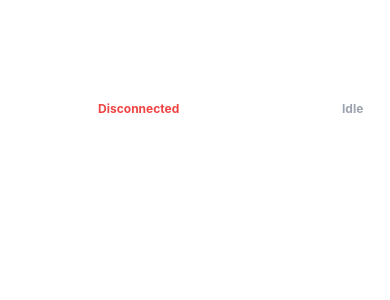
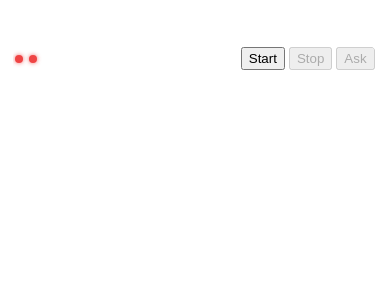
Before and after one commit to SharkFishDeveloper/cracked-interview, a React (Vite) app in the folder frontend/: page / in a window 390 px wide. Shown: the top 300 px of the page. Built offline with nearby package versions, Linux system fonts and the light colour scheme.

Commit message:
added resize

```diff
--- a/frontend/src/ui/App.jsx
+++ b/frontend/src/ui/App.jsx
@@ -1,5 +1,4 @@
 import { useState, useEffect, useRef } from "react";
-
 
 const WS_URL = "ws://localhost:8080/ui";
 
@@ -14,6 +13,7 @@ export default function App() {
   const wsRef = useRef(null);
   const audioTimer = useRef(null);
 
+  // ------------------- WebSocket -------------------
   const connectWebSocket = () => {
     if (wsRef.current && wsRef.current.readyState === WebSocket.OPEN) return;
     const ws = new WebSocket(WS_URL);
@@ -30,13 +30,12 @@ export default function App() {
       setConnected(false);
       setIsReceivingAudio(false);
     };
-
     ws.onerror = () => setConnected(false);
 
-    ws.onmessage = (event) => {
+    ws.onmessage = (ev) => {
       let msg;
       try {
-        msg = JSON.parse(event.data);
+        msg = JSON.parse(ev.data);
       } catch {
         return;
       }
@@ -46,9 +45,9 @@ export default function App() {
         if (msg.isPartial) {
           setPartialTranscript(text);
         } else {
-          setFinalTranscript((prev) => {
-            const newText = (prev + " " + text).trim();
-            const words = newText.split(/\s+/);
+          setFinalTranscript((p) => {
+            const combined = (p + " " + text).trim();
+            const words = combined.split(/\s+/);
             return words.slice(-150).join(" ");
           });
           setPartialTranscript("");
@@ -62,27 +61,25 @@ export default function App() {
       }
 
       if (msg.type === "ai_answer") {
-        setAiResponse(msg.text || "⚠️ No AI response received.");
+        setAiResponse(msg.text || "⚠️ No response");
       }
     };
   };
 
   const disconnectWebSocket = () => {
-    if (wsRef.current) {
-      wsRef.current.close();
+    wsRef.current?.close();
     wsRef.current = null;
-    }
     setConnected(false);
     setIsReceivingAudio(false);
   };
 
   const askAI = () => {
     if (!wsRef.current || wsRef.current.readyState !== WebSocket.OPEN) {
-      alert("WebSocket not connected yet!");
+      alert("WS not connected");
       return;
     }
-    const fullText = (finalTranscript + " " + partialTranscript).trim();
-    wsRef.current.send(JSON.stringify({ type: "ask_ai", text: fullText }));
+    const full = `${finalTranscript} ${partialTranscript}`.trim();
+    wsRef.current.send(JSON.stringify({ type: "ask_ai", text: full }));
     setAiResponse("🤔 Thinking...");
   };
 
@@ -90,193 +87,167 @@ export default function App() {
     scrollRef.current?.scrollTo(0, scrollRef.current.scrollHeight);
   }, [finalTranscript, partialTranscript]);
 
-  const statusColor = connected ? "#4ade80" : "#ef4444";
-  const audioColor = isReceivingAudio ? "#4ade80" : "#9ca3af";
+  // ------------------- Resize Logic -------------------
+  const resizing = useRef(false);
+  const startPos = useRef({ x: 0, y: 0 });
+  const startSize = useRef({ w: 0, h: 0 });
 
-  // ---- Resizing logic ----
-  const resizingRef = useRef(false);
-  const startPos = useRef({ x: 0, y: 0 });
-  const startSize = useRef({ width: 0, height: 0 });
+  const onResizeStart = (e) => {
+    e.preventDefault();
+    e.stopPropagation();
+    resizing.current = true;
 
-  const handleMouseDown = (e) => {
-    e.preventDefault();
-    resizingRef.current = true;
     startPos.current = { x: e.clientX, y: e.clientY };
-
-    // Get current window size
-    const { innerWidth, innerHeight } = window;
-    startSize.current = { width: innerWidth, height: innerHeight };
-
-    document.addEventListener("mousemove", handleMouseMove);
-    document.addEventListener("mouseup", handleMouseUp);
+    startSize.current = {
+      w: window.innerWidth,
+      h: window.innerHeight,
     };
 
-  const handleMouseMove = (e) => {
-    if (!resizingRef.current) return;
+    window.addEventListener("mousemove", onResizeMove);
+    window.addEventListener("mouseup", onResizeEnd);
+  };
+
+  const onResizeMove = (e) => {
+    if (!resizing.current) return;
+
     const dx = e.clientX - startPos.current.x;
     const dy = e.clientY - startPos.current.y;
 
-    const newWidth = Math.max(300, startSize.current.width + dx);
-    const newHeight = Math.max(200, startSize.current.height + dy);
+    const w = Math.max(360, startSize.current.w + dx);
+    const h = Math.max(220, startSize.current.h + dy);
 
-    // Use Electron remote API to resize the window dynamically
-    window.resizeTo(newWidth, newHeight);
+    if (window.electronAPI?.resizeWindow) {
+      window.electronAPI.resizeWindow(w, h);
+    } else {
+      window.resizeTo(w, h);
+    }
   };
 
-  const handleMouseUp = () => {
-    resizingRef.current = false;
-    document.removeEventListener("mousemove", handleMouseMove);
-    document.removeEventListener("mouseup", handleMouseUp);
+  const onResizeEnd = () => {
+    resizing.current = false;
+    window.removeEventListener("mousemove", onResizeMove);
+    window.removeEventListener("mouseup", onResizeEnd);
   };
 
+  // ------------------- UI -------------------
   return (
     <div
       style={{
-        fontFamily: "Inter, sans-serif",
+        position: "fixed",
+        inset: 0,                     // <-- FULL WINDOW ALWAYS
         background: "transparent",
         color: "white",
-        height: "100%",
-        width: "100%",
-        margin: 0,
-        padding: 0,
-        overflow: "hidden",
         display: "flex",
         flexDirection: "column",
         alignItems: "center",
-        justifyContent: "center",
+        overflow: "hidden",
+        paddingTop: 2,
+        padding:6,
         userSelect: "none",
-        position: "relative",
       }}
     >
-      {/* === Drag Pill === */}
+      {/* Drag pill */}
       <div
         style={{
           WebkitAppRegion: "drag",
-          width: "120px",
-          height: "20px",
-          background: "rgba(255,255,255,0.2)",
+          width: "50%",
+          height: 26,
+          borderRadius: 14,
           border: "2px solid white",
-          borderRadius: "20px",
-          marginBottom: "10px",
-          cursor: "move",
+          background: "rgba(255,255,255,0.12)",
+          marginBottom: 8,
+          display: "flex",
+          alignItems: "center",
+          justifyContent: "center",
         }}
-      ></div>
-
+      >
         <div
           style={{
-          width: "90%",
-          maxWidth: 900,
+            width: "80%",
+            height: 10,
+            borderRadius: 6,
+            background: "rgba(255,255,255,0.18)",
+          }}
+        />
+      </div>
+
+      {/* Main box */}
+      <div
+        style={{
+          width: "95%",
+          flex: 1,
           border: "1.5px solid white",
-          borderRadius: 10,
-          padding: "1rem",
-          background: "transparent",
+          borderRadius: 12,
+          padding: 2,
+          display: "flex",
+          flexDirection: "column",
+          overflowY: "auto",      // ✅ FIX RESPONSIVENESS
+          overflowX: "hidden",
           WebkitAppRegion: "no-drag",
         }}
       >
-        <h3 style={{ marginBottom: 6, textAlign: "center", fontSize: "1rem" }}>
-          Live Transcriber + AI Dashboard
-        </h3>
-
-        {/* Status bar */}
+        {/* Status + Buttons */}
         <div
         style={{
           display: "flex",
           justifyContent: "space-between",
-            fontSize: 12,
-            marginBottom: 10,
+          alignItems: "center",
+          marginBottom: 4,     // ↓ minimal spacing
+          padding: 0,
         }}
       >
-          <span>
-            WebSocket:{" "}
-            <strong style={{ color: statusColor }}>
-              {connected ? "Connected" : "Disconnected"}
-            </strong>
-          </span>
-          <span>
-            Audio:{" "}
-            <strong style={{ color: audioColor }}>
-              {isReceivingAudio ? "Receiving 🎙️" : "Idle"}
-            </strong>
-          </span>
+  {/* Ultra-compact status dots */}
+  <div style={{ display: "flex", alignItems: "center", gap: 6 }}>
+    <div
+      style={{
+        width: 8,
+        height: 8,
+        borderRadius: "50%",
+        background: connected ? "#4ade80" : "#ef4444",
+        boxShadow: connected
+          ? "0 0 4px rgba(74,222,128,0.8)"
+          : "0 0 4px rgba(239,68,68,0.8)",
+      }}
+    />
+    <div
+      style={{
+        width: 8,
+        height: 8,
+        borderRadius: "50%",
+        background: isReceivingAudio ? "#4ade80" : "#ef4444",
+        boxShadow: isReceivingAudio
+          ? "0 0 4px rgba(74,222,128,0.8)"
+          : "0 0 4px rgba(239,68,68,0.8)",
+      }}
+    />
   </div>
 
   {/* Buttons */}
-        <div style={{ marginBottom: 12, display: "flex", gap: 6 }}>
-          <button
-            onClick={connectWebSocket}
-            disabled={connected}
-            style={{
-              flex: 1,
-              padding: "6px 0",
-              background: "transparent",
-              color: "white",
-              border: "1.5px solid white",
-              borderRadius: 6,
-              cursor: connected ? "not-allowed" : "pointer",
-              fontSize: "0.85rem",
-              fontWeight: 600,
-            }}
-          >
+  <div style={{ display: "flex", gap: 4 }}>
+    <button onClick={connectWebSocket} disabled={connected} style={{ padding: "2px 6px" }}>
       Start
     </button>
-
-          <button
-            onClick={disconnectWebSocket}
-            disabled={!connected}
-            style={{
-              flex: 1,
-              padding: "6px 0",
-              background: "transparent",
-              color: "white",
-              border: "1.5px solid white",
-              borderRadius: 6,
-              cursor: !connected ? "not-allowed" : "pointer",
-              fontSize: "0.85rem",
-              fontWeight: 600,
-            }}
-          >
+    <button onClick={disconnectWebSocket} disabled={!connected} style={{ padding: "2px 6px" }}>
       Stop
     </button>
-
-          <button
-            onClick={askAI}
-            disabled={!connected}
-            style={{
-              flex: 1,
-              padding: "6px 0",
-              background: "transparent",
-              color: "white",
-              border: "1.5px solid white",
-              borderRadius: 6,
-              cursor: !connected ? "not-allowed" : "pointer",
-              fontSize: "0.85rem",
-              fontWeight: 600,
-            }}
-          >
-            Ask AI
+    <button onClick={askAI} disabled={!connected} style={{ padding: "2px 6px" }}>
+      Ask
     </button>
   </div>
+</div>
 
-        {/* Split layout */}
-        <div style={{ display: "flex", gap: 12 }}>
-          {/* Left: Transcript */}
-          <div style={{ flex: "0 0 30%" }}>
-            <h4 style={{ marginBottom: 6, fontSize: "0.9rem" }}>
-              User Transcript
-            </h4>
+        {/* Panels */}
+        <div style={{ flex: 1, display: "flex", gap: 12, overflow: "hidden" }}>
+          <div style={{ flexBasis: "35%" }}>
             <div
               ref={scrollRef}
               style={{
-                background: "transparent",
-                color: "white",
+                height: "100%",
+                overflowY: "auto",
                 border: "1.5px solid white",
-                borderRadius: 6,
-                height: 250,
-                overflowY: "auto",
-                fontFamily: "monospace",
-                whiteSpace: "pre-wrap",
-                fontSize: 12,
+                borderRadius: 10,
                 padding: 10,
+                background: "rgba(255,255,255,0.06)",
               }}
             >
               {finalTranscript || partialTranscript
@@ -285,44 +256,52 @@ export default function App() {
             </div>
           </div>
 
-          {/* Right: AI Response */}
-          <div style={{ flex: "0 0 70%" }}>
-            <h4 style={{ marginBottom: 6, fontSize: "0.9rem" }}>AI Response</h4>
+          <div style={{ flex: 1 }}>
             <div
               style={{
-                background: "transparent",
-                color: "white",
+                height: "100%",
+                overflowY: "auto",
                 border: "1.5px solid white",
-                borderRadius: 6,
-                height: 250,
-                overflowY: "auto",
-                fontFamily: "Inter, sans-serif",
-                whiteSpace: "pre-wrap",
-                fontSize: 13,
+                borderRadius: 10,
                 padding: 10,
+                background: "rgba(255,255,255,0.06)",
               }}
             >
               {aiResponse || "No AI answer yet."}
             </div>
           </div>
         </div>
+
+        <div
+          style={{
+            position: "absolute",
+            bottom: 10,
+            right: 10,
+            fontSize: 12,
+            opacity: 0.8,
+            pointerEvents: "none",   // allow underlying drag area to work
+          }}
+          >
         </div>
 
-      {/* === Bottom-right resize handle === */}
           <div
-        onMouseDown={handleMouseDown}
+            onMouseDown={onResizeStart}
             style={{
               position: "absolute",
-          bottom: "6px",
-          right: "6px",
-          width: "16px",
-          height: "16px",
+              bottom: 10,
+              right: 18,
+              width: 26,
+              height: 26,
               borderRadius: "50%",
               background: "white",
+              boxShadow: "0 0 10px rgba(255,255,255,0.9)",
               cursor: "nwse-resize",
               WebkitAppRegion: "no-drag",
+              pointerEvents: "auto",    // pill stays clickable
             }}
-      ></div>
+          />
+
+      </div>
     </div>
   );
 }
--- a/frontend/src/ui/index.css
+++ b/frontend/src/ui/index.css
@@ -1,3 +1,8 @@
-html, body, #root {
-  background: transparent !important;
-}
+  html, body {
+    height: 100%;
+    margin: 2;
+    padding: 8;
+    overflow: hidden !important;
+    background: transparent;
+    /* background: transparent !important; */
+  }
```
Also changed, not shown: frontend/src/electron/main.js (+12 -6 lines), frontend/src/electron/preload.js (+6 -2 lines). Lines whose indentation alone changed are shown as unchanged.
